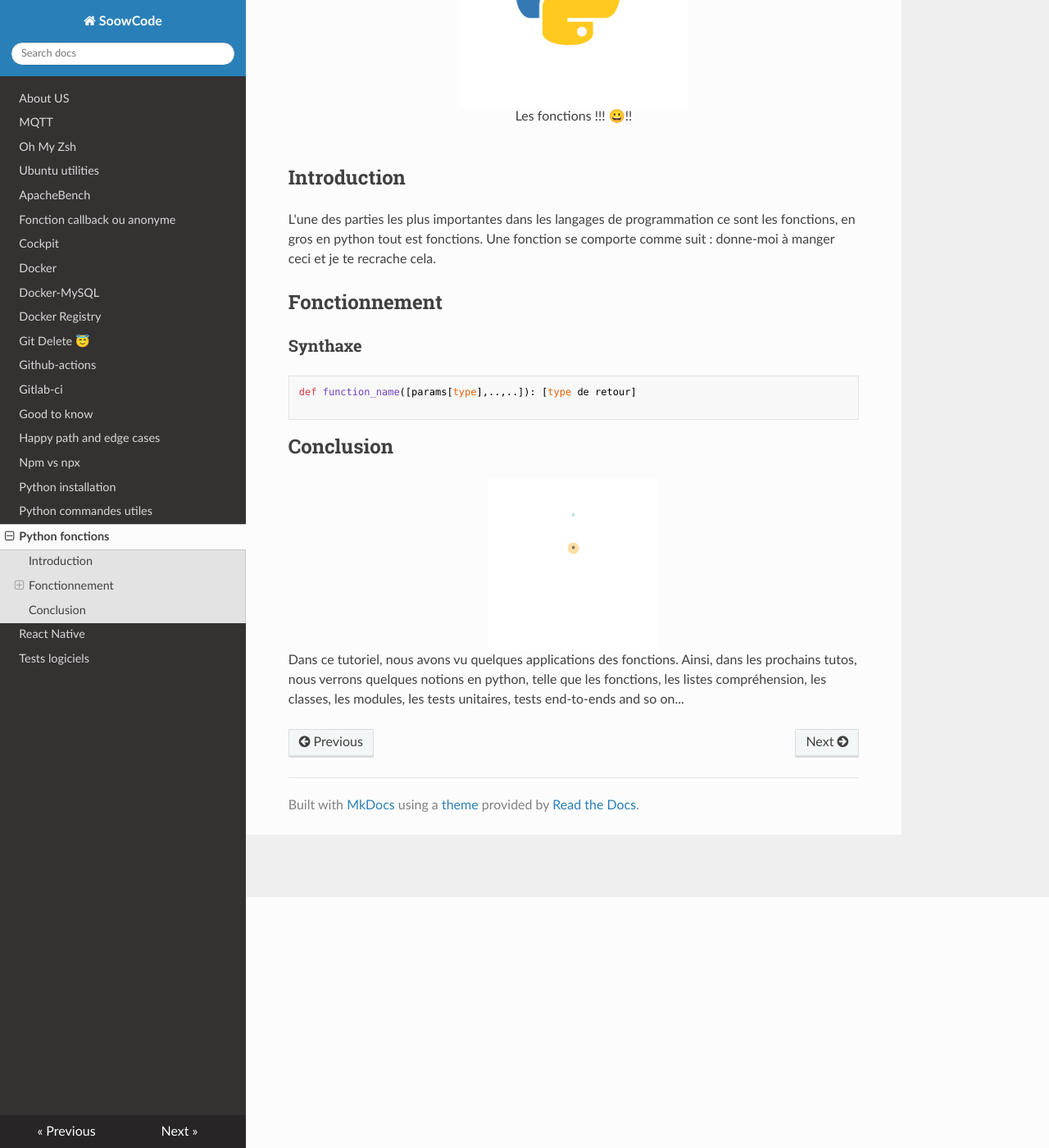
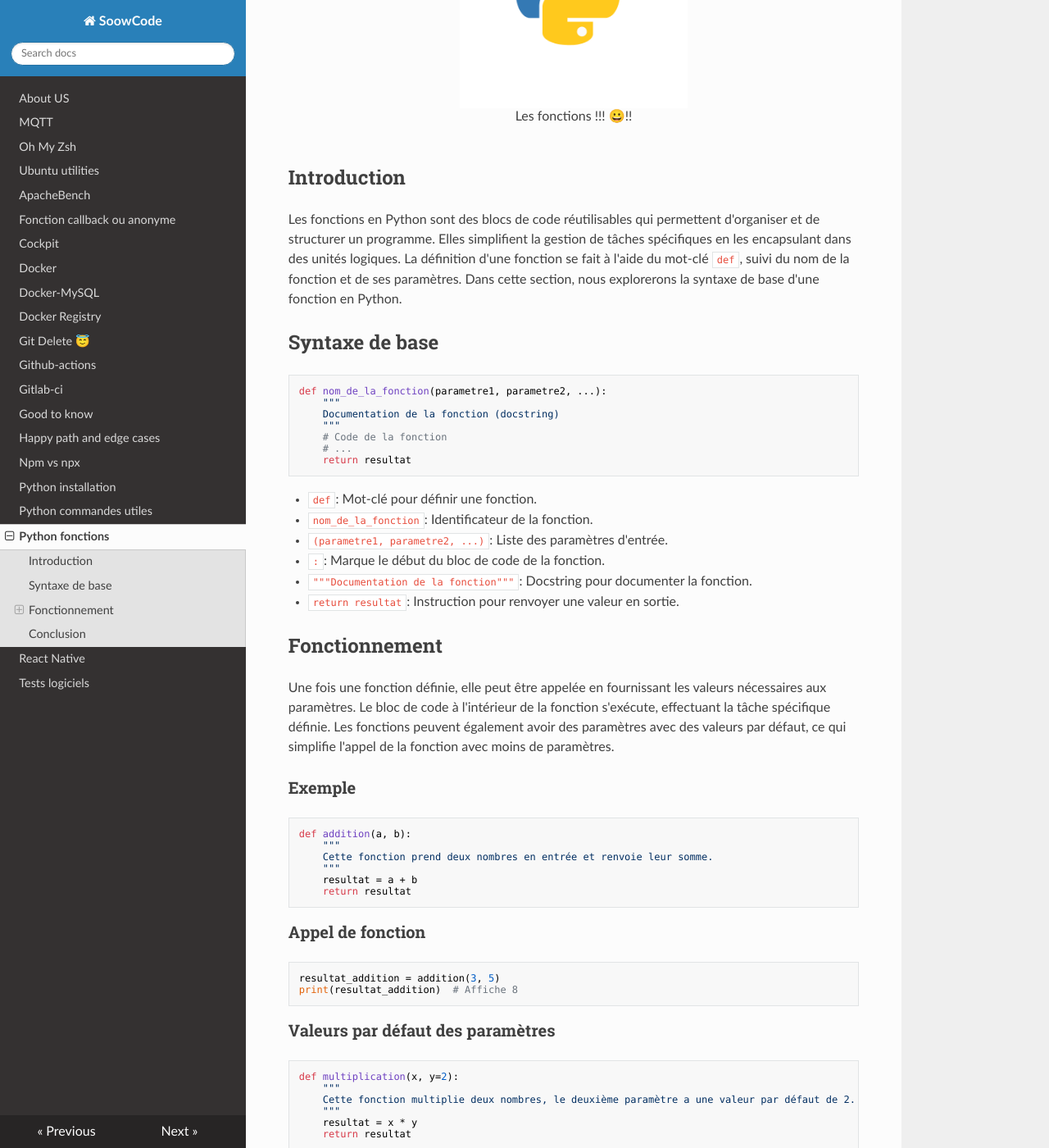
Before and after one commit to soowcode/soowcode.github.io, an MkDocs documentation site: the page built from docs/python-functions.md, in a window 1280 px wide and 1400 px high, scrolled down 306 px. Shown: the whole window at 82% size. Built offline with MkDocs 1.6.1, drawn with Linux system fonts in a browser that asks for light colours; nearby versions of some CDN libraries; some of the changed text lies outside the part shown.

Commit message:
Update python-functions.md

````diff
--- a/docs/python-functions.md
+++ b/docs/python-functions.md
@@ -8,14 +8,79 @@
 
 ## Introduction
 
-L'une des parties les plus importantes dans les langages de programmation ce sont les fonctions, en gros en python tout est fonctions.
-Une fonction se comporte comme suit : donne-moi à manger ceci et je te recrache cela.
+Les fonctions en Python sont des blocs de code réutilisables qui permettent d'organiser et de structurer un programme. Elles simplifient la gestion de tâches spécifiques en les encapsulant dans des unités logiques. La définition d'une fonction se fait à l'aide du mot-clé `def`, suivi du nom de la fonction et de ses paramètres. Dans cette section, nous explorerons la syntaxe de base d'une fonction en Python.
+
+## Syntaxe de base
+
+```python
+def nom_de_la_fonction(parametre1, parametre2, ...):
+    """
+    Documentation de la fonction (docstring)
+    """
+    # Code de la fonction
+    # ...
+    return resultat
+```
+
+- `def`: Mot-clé pour définir une fonction.
+- `nom_de_la_fonction`: Identificateur de la fonction.
+- `(parametre1, parametre2, ...)`: Liste des paramètres d'entrée.
+- `:`: Marque le début du bloc de code de la fonction.
+- `"""Documentation de la fonction"""`: Docstring pour documenter la fonction.
+- `return resultat`: Instruction pour renvoyer une valeur en sortie.
 
 ## Fonctionnement
-### Synthaxe
+
+Une fois une fonction définie, elle peut être appelée en fournissant les valeurs nécessaires aux paramètres. Le bloc de code à l'intérieur de la fonction s'exécute, effectuant la tâche spécifique définie. Les fonctions peuvent également avoir des paramètres avec des valeurs par défaut, ce qui simplifie l'appel de la fonction avec moins de paramètres.
+
+### Exemple
+
+```python
+def addition(a, b):
+    """
+    Cette fonction prend deux nombres en entrée et renvoie leur somme.
+    """
+    resultat = a + b
+    return resultat
 ```
-def function_name([params[type],..,..]): [type de retour]
 
+### Appel de fonction
+
+```python
+resultat_addition = addition(3, 5)
+print(resultat_addition)  # Affiche 8
+```
+
+### Valeurs par défaut des paramètres
+
+```python
+def multiplication(x, y=2):
+    """
+    Cette fonction multiplie deux nombres, le deuxième paramètre a une valeur par défaut de 2.
+    """
+    resultat = x * y
+    return resultat
+```
+
+```python
+resultat_multiplication = multiplication(4)
+print(resultat_multiplication)  # Affiche 8
+```
+
+### Nombre variable de paramètres
+
+```python
+def somme_variable(*args):
+    """
+    Cette fonction prend un nombre variable d'arguments et renvoie leur somme.
+    """
+    resultat = sum(args)
+    return resultat
+```
+
+```python
+print(somme_variable(1, 2, 3))          # Affiche 6
+print(somme_variable(1, 2, 3, 4, 5))     # Affiche 15
 ```
 
 ## Conclusion
@@ -23,4 +88,5 @@ def function_name([params[type],..,..]): [type de retour]
 <div style="text-align:center">
 <img src="../../img/done.gif" alt="drawing" style="width:30%; height:30%"/>
 </div>
-Dans ce tutoriel, nous avons vu quelques applications des fonctions. Ainsi, dans les prochains tutos, nous verrons quelques notions en python, telle que les fonctions, les listes compréhension, les classes, les modules, les tests unitaires, tests end-to-ends and so on...
+
+Les fonctions sont un élément essentiel de la programmation en Python. Elles favorisent la réutilisabilité du code, la modularité et une meilleure organisation du programme. En documentant vos fonctions à l'aide de docstrings, vous facilitez la compréhension du code pour vous-même et pour d'autres développeurs. Les paramètres par défaut et le nombre variable de paramètres offrent une flexibilité accrue lors de la conception de fonctions. En intégrant judicieusement les fonctions dans votre code, vous contribuerez à créer des programmes plus clairs, plus efficaces et plus faciles à maintenir.
````
